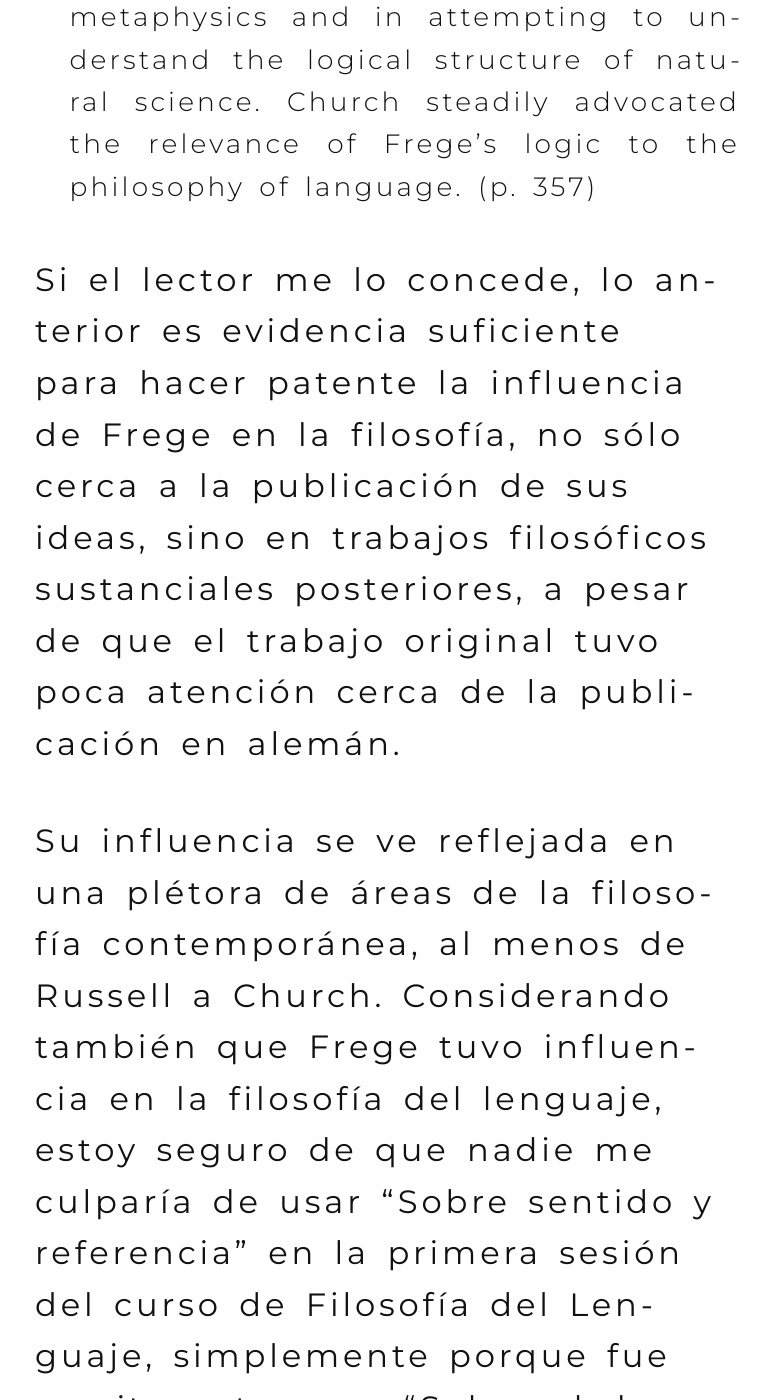
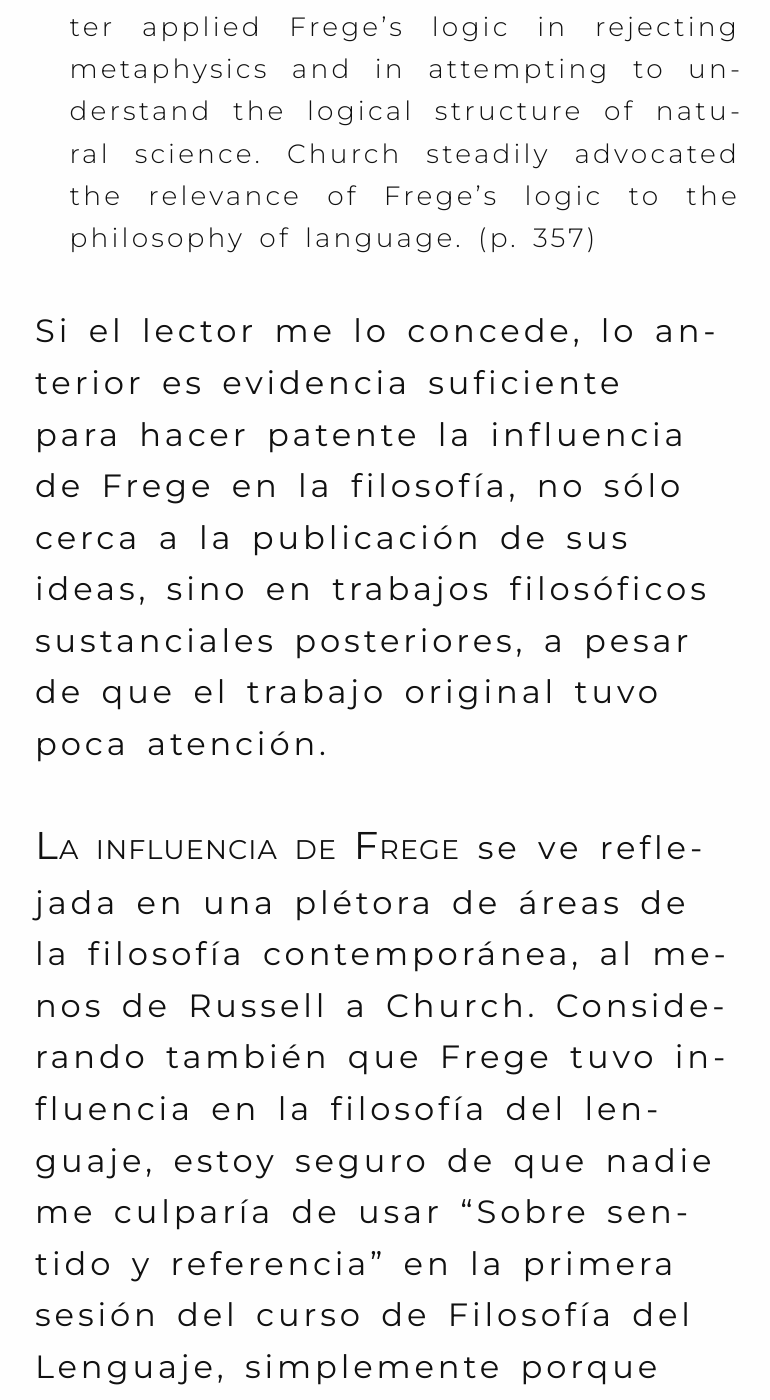
Before and after one commit to Oiuhukt/failosophy, a Jekyll site: the page built from _posts/2026-03-27-frege.md, in a window 1280 px wide and 1400 px high, scrolled down 4348 px. Shown: the whole window, without its empty margins (29-799 px from the left). Built offline with Jekyll 4.4.1, drawn with Linux system fonts in a browser that asks for light colours; some web fonts are replaced; some of the changed text lies outside the part shown.

Commit message:
modificando post

```diff
--- a/_posts/2026-03-27-frege.md
+++ b/_posts/2026-03-27-frege.md
@@ -15,8 +15,7 @@
 Russell en 1903 en la Principia Mathematica,{% sidenote '2' 'Whitehead, A. N., &
 Russell, B. (1910). Principia mathematica (Vol. 1). Cambridge University Press.' %}
 donde en el anexo al primer volúmen Russell expone las ideas de Frege. Posteriormente
-Russell vuelve a citar las ideas de Frege en 1905 en su artículo "Sobre el denotar,"
-{% sidenote '3' 'Russell, B. (1905). _On denoting._ Mind, 14(56), pp. 479-–493.' %}
+Russell vuelve a citar las ideas de Frege en 1905 en su artículo "Sobre el denotar,"{% sidenote '3' 'Russell, B. (1905). _On denoting._ Mind, 14(56), pp. 479-–493.' %}
 artículo donde expone y discute las ideas del autor alemán.
 
 No cabe duda que ambos trabajos de Russell tuvieron una exagerada influencia en la
@@ -57,9 +56,9 @@
 Si el lector me lo concede, lo anterior es evidencia suficiente para hacer patente la
 influencia de Frege en la filosofía, no sólo cerca a la publicación de sus ideas,
 sino en trabajos filosóficos sustanciales posteriores, a pesar de que el trabajo
-original tuvo poca atención cerca de la publicación en alemán.
+original tuvo poca atención.
 
-Su influencia se ve reflejada en una plétora de áreas de la filosofía contemporánea,
+{% newthought 'La influencia de Frege' %} se ve reflejada en una plétora de áreas de la filosofía contemporánea,
 al menos de Russell a Church. Considerando también que Frege tuvo influencia en la
 filosofía del lenguaje, estoy seguro de que nadie me culparía de usar "Sobre sentido
 y referencia" en la primera sesión del curso de Filosofía del Lenguaje, simplemente
```
